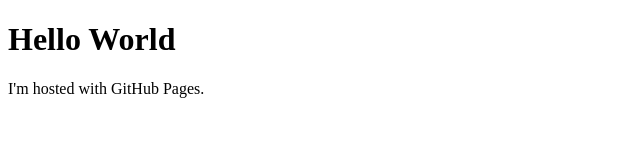
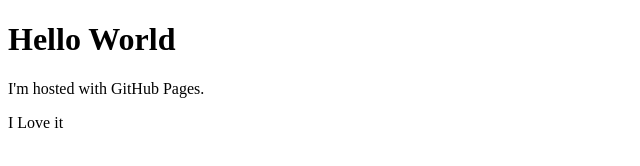
Before and after one commit to ChandanInTech/TestRepositoryWebsite, a plain HTML site: page index.html in a window 1280 px wide. Shown: the full height of the page, 0-640 px from the left. Drawn offline with Linux system fonts and the light colour scheme.

Commit message:
adding I love it

```diff
--- a/index.html
+++ b/index.html
@@ -4,6 +4,7 @@
 <body>
     <h1>Hello World</h1>
     <p>I'm hosted with GitHub Pages.</p>
+    <p>I Love it</p>
 </body>
 
 </html>
```
